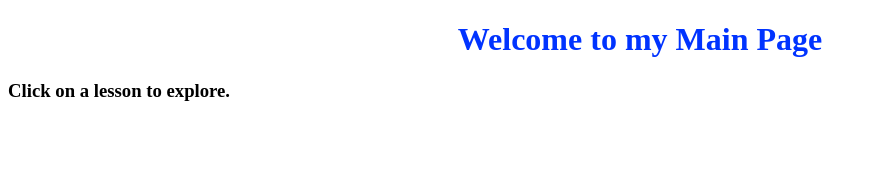
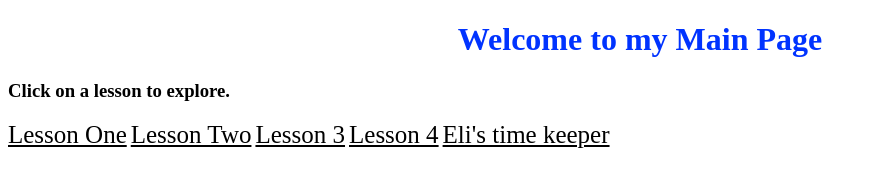
Before and after one commit to elieverts/Sandbox, a plain HTML site: page Index.html in a window 1280 px wide. Shown: the whole page, without its empty margins (0-877 px from the left). Drawn offline with Linux system fonts and the light colour scheme.

Commit message:
Update Index.html

```diff
--- a/Index.html
+++ b/Index.html
@@ -21,7 +21,7 @@ The auto margin left and right keeps the body centered on the screen.-->
                 text-align: center;
             }
             a {
-                color: white;
+                color: black;
                 font-size: 25px;
             }
         </style>
@@ -34,6 +34,9 @@ The auto margin left and right keeps the body centered on the screen.-->
 <!--We will use an unordered list to organize our menu of lessons.-->
             <a href="weekOne/lesson1.html">Lesson One</a>
             <a href="weekOne/lesson2.html">Lesson Two</a>
+            <a href="weekTwo/Lesson3.html">Lesson 3</a>
+            <a href="weekTwo/Lesson4.html">Lesson 4</a>
+            <a href="https://codepen.io/elieverts/pen/EGNaxb"> Eli's time keeper</a>
         </div>
     </body>
 </html>
```
